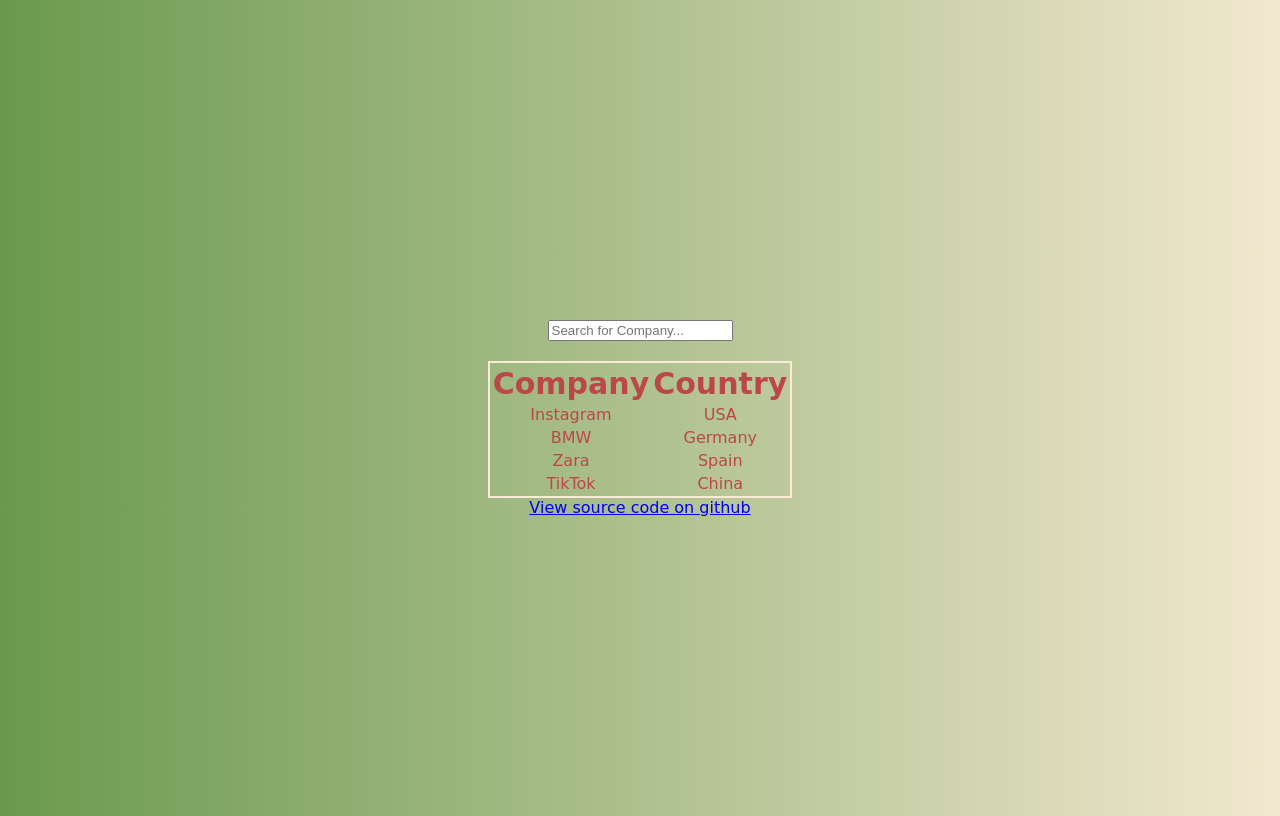
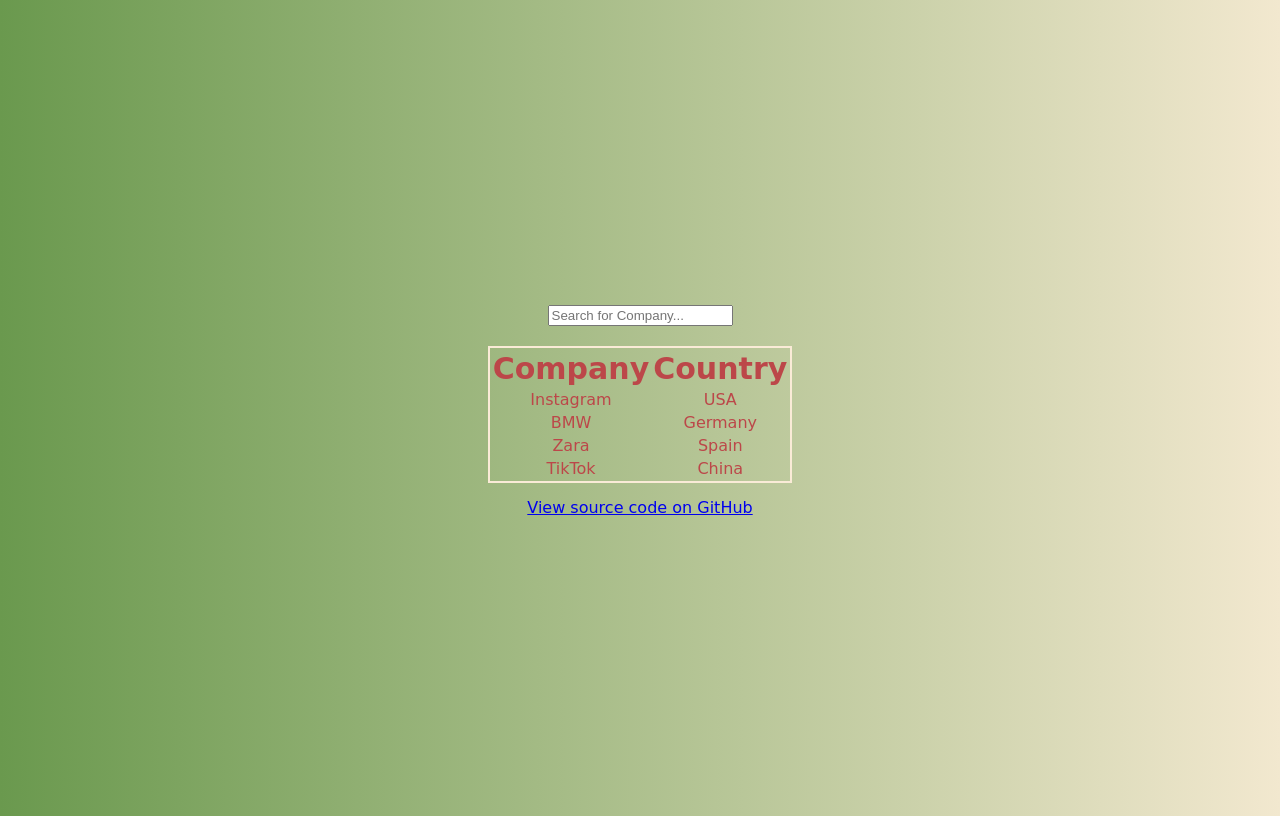
Before and after one commit to tyricart/simple-search-tr, a plain HTML site: page index.html in a window 1280 px wide. Drawn offline with Linux system fonts and the light colour scheme; a web font is replaced by a local one.

Commit message:
updated html

```diff
--- a/index.html
+++ b/index.html
@@ -37,7 +37,9 @@
             <td>China</td>
         </tr>
     </table>
-    <a href="https://github.com/tyricart/simple-search-tr" target="_blank">View source code on github</a>
+    <footer>
+        <a href="https://github.com/tyricart/simple-search-tr" target="_blank">View source code on GitHub</a>
+    </footer>
 <script src="scripts.js"></script>
 </body>
 </html>
```
